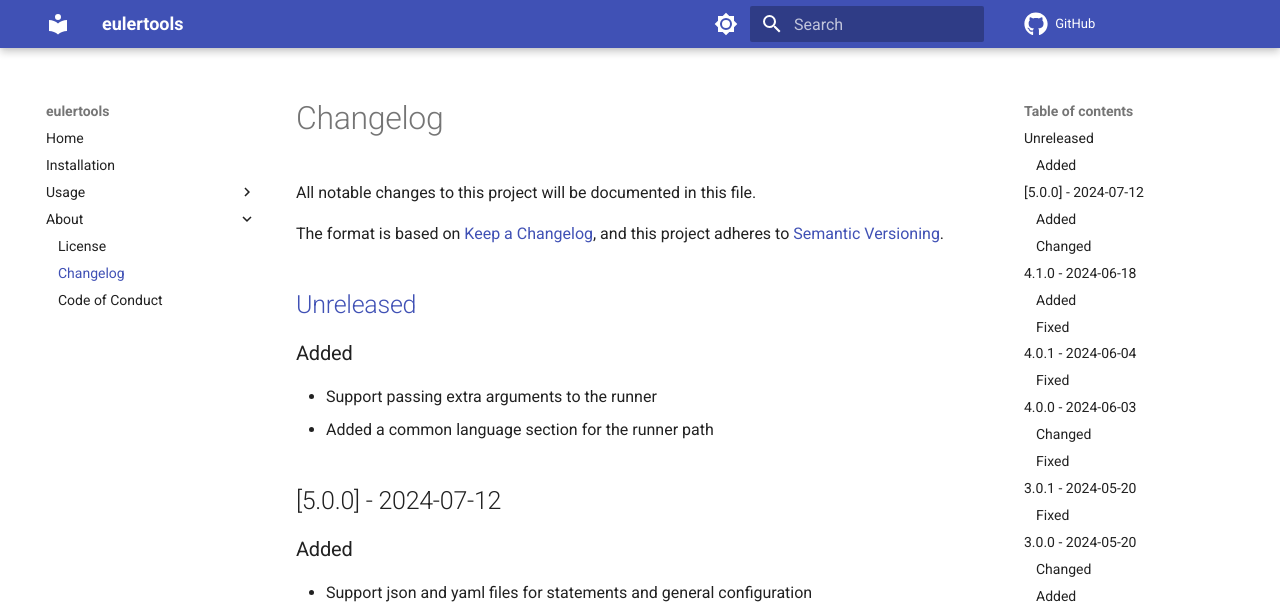
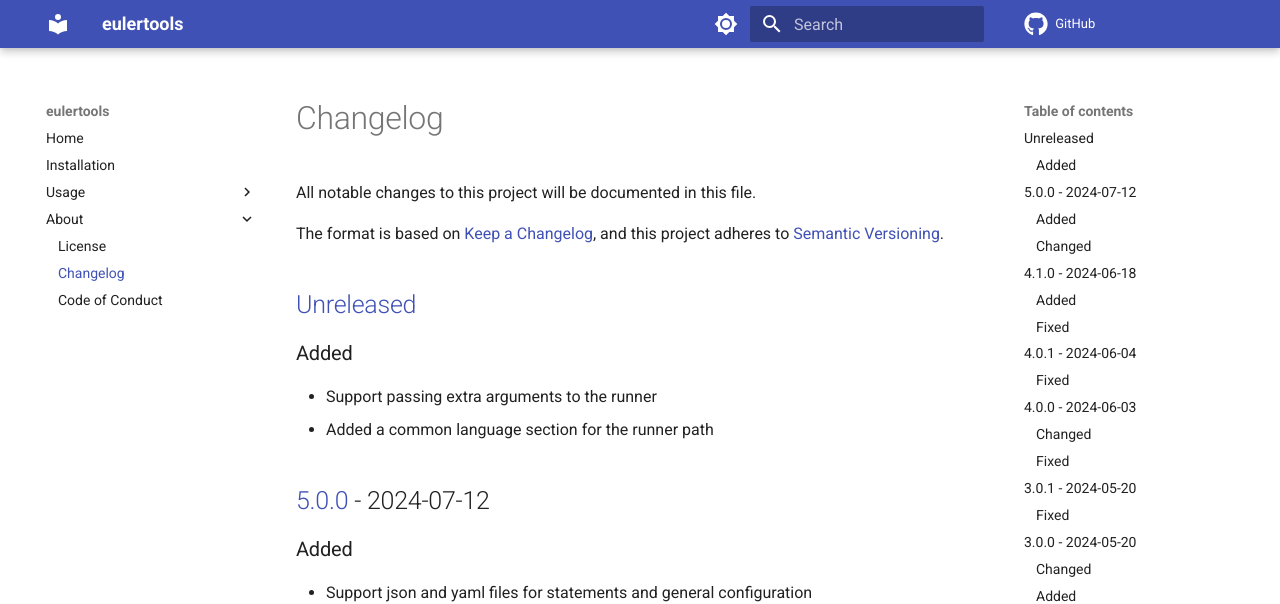
Before and after one commit to spapanik/py-euler, an MkDocs documentation site: the page built from docs/CHANGELOG.md, in a window 1280 px wide and 900 px high. Shown: the top 604 px of the window. Built offline with MkDocs 1.6.1 and Material for MkDocs 9.7.7, drawn with Linux system fonts in a browser that asks for light colours; comment, search, counter and statistics services are not loaded; some of the changed lines change nothing that is shown.

Commit message:
✏️ Fix typo

```diff
--- a/docs/CHANGELOG.md
+++ b/docs/CHANGELOG.md
@@ -191,7 +191,7 @@ The format is based on [Keep a Changelog], and this project adheres to [Semantic
 [Keep a Changelog]: https://keepachangelog.com/en/1.0.0/
 [Semantic Versioning]: https://semver.org/spec/v2.0.0.html
 [Unreleased]: https://github.com/spapanik/eulertools/compare/v5.0.0...main
-[4.1.0]: https://github.com/spapanik/eulertools/compare/v4.1.0...v5.0.0
+[5.0.0]: https://github.com/spapanik/eulertools/compare/v4.1.0...v5.0.0
 [4.1.0]: https://github.com/spapanik/eulertools/compare/v4.0.1...v4.1.0
 [4.0.1]: https://github.com/spapanik/eulertools/compare/v4.0.0...v4.0.1
 [4.0.0]: https://github.com/spapanik/eulertools/compare/v3.0.1...v4.0.0
```
